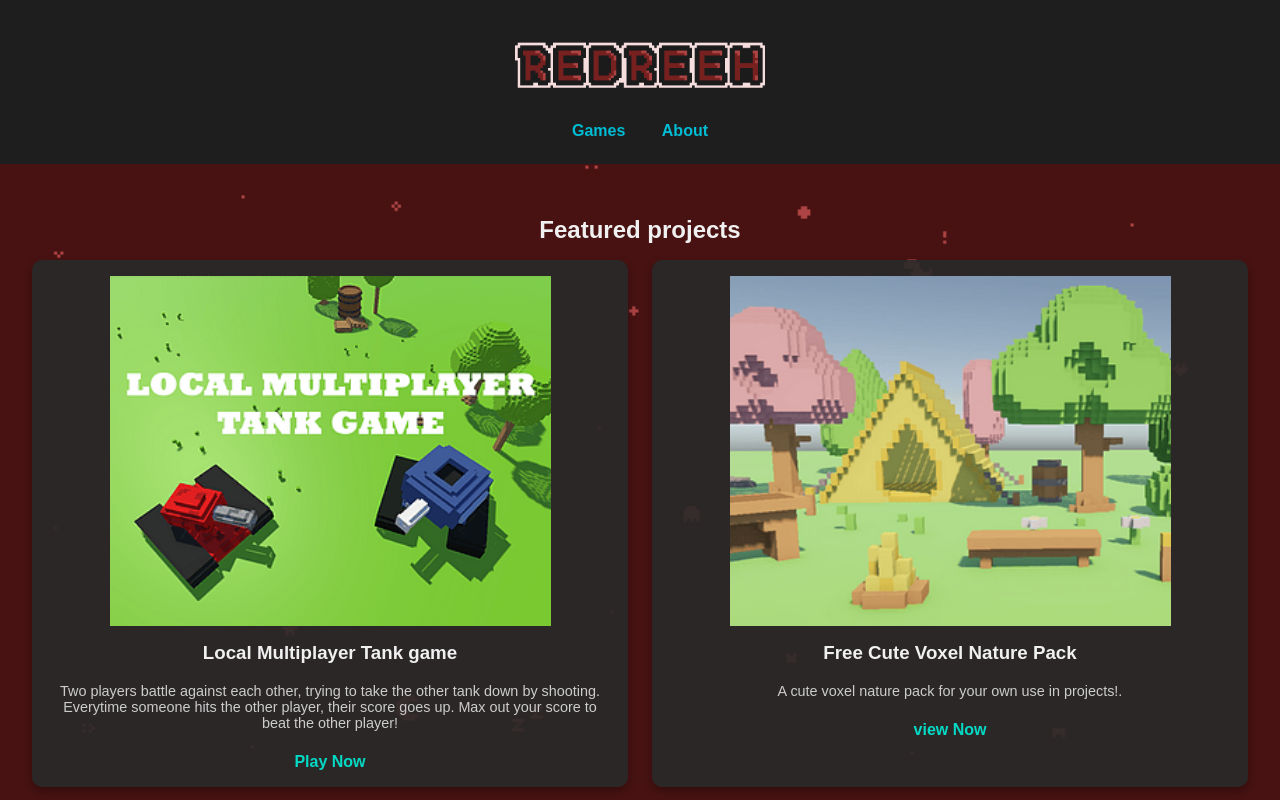
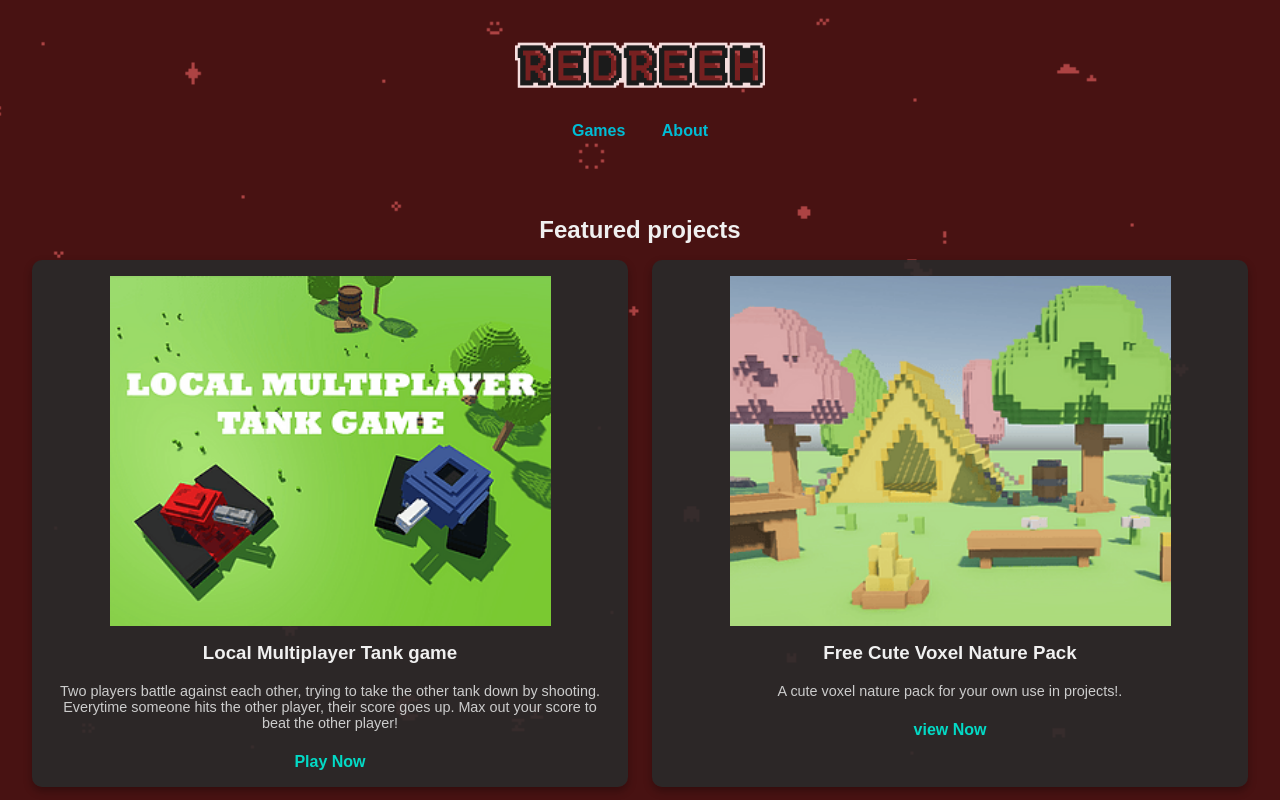
Before and after one commit to VeryBoosted/website-test, a plain HTML site: page index.html in a window 1280 px wide. Shown: the top 800 px of the page. Drawn offline with Linux system fonts and the light colour scheme.

Commit message:
Update style.css

```diff
--- a/style.css
+++ b/style.css
@@ -12,7 +12,7 @@ body {
 
 /* Header styles */
 header {
-  background-color: #1e1e1e;
+  background-color: none;
   backdrop-filter: none;
   top: 0;
   z-index: 1000;
```
